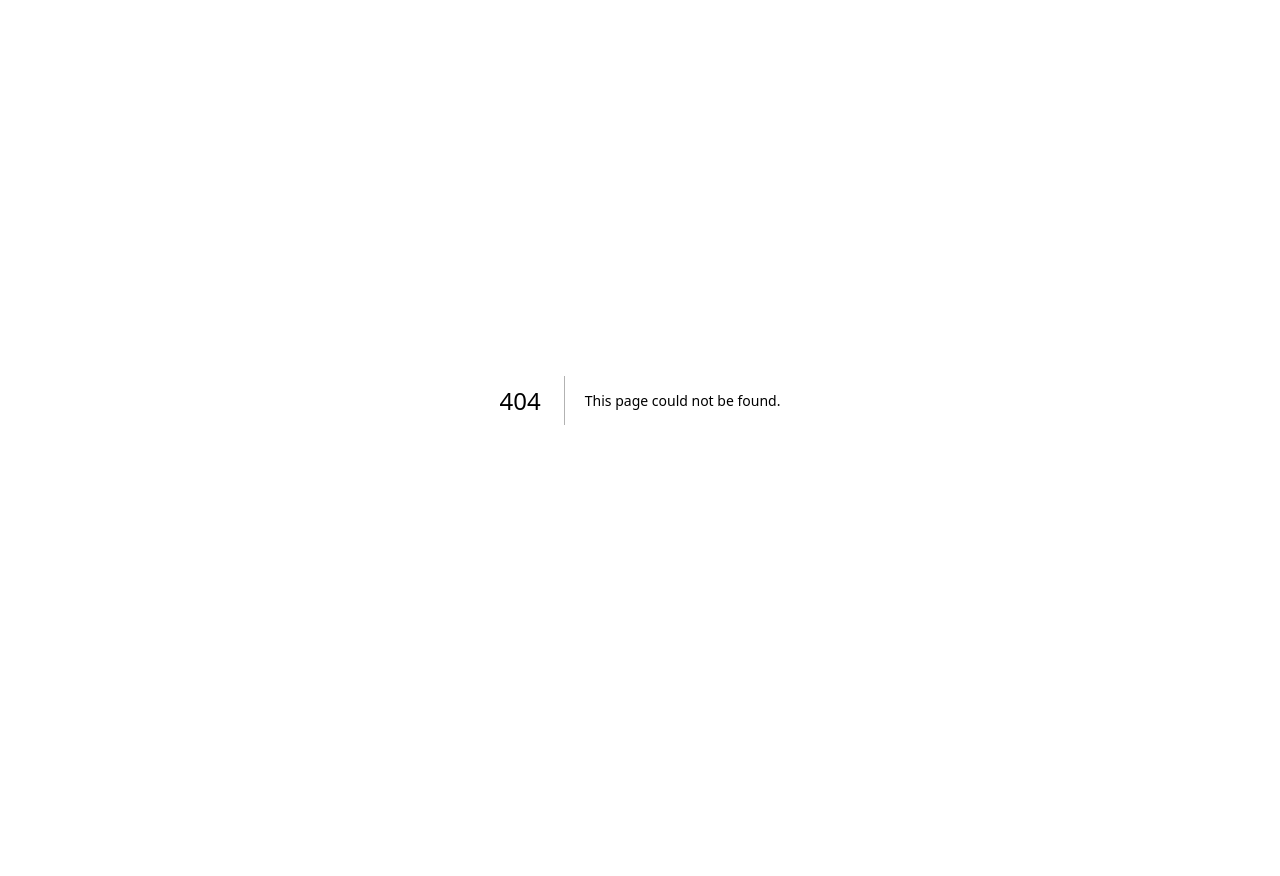
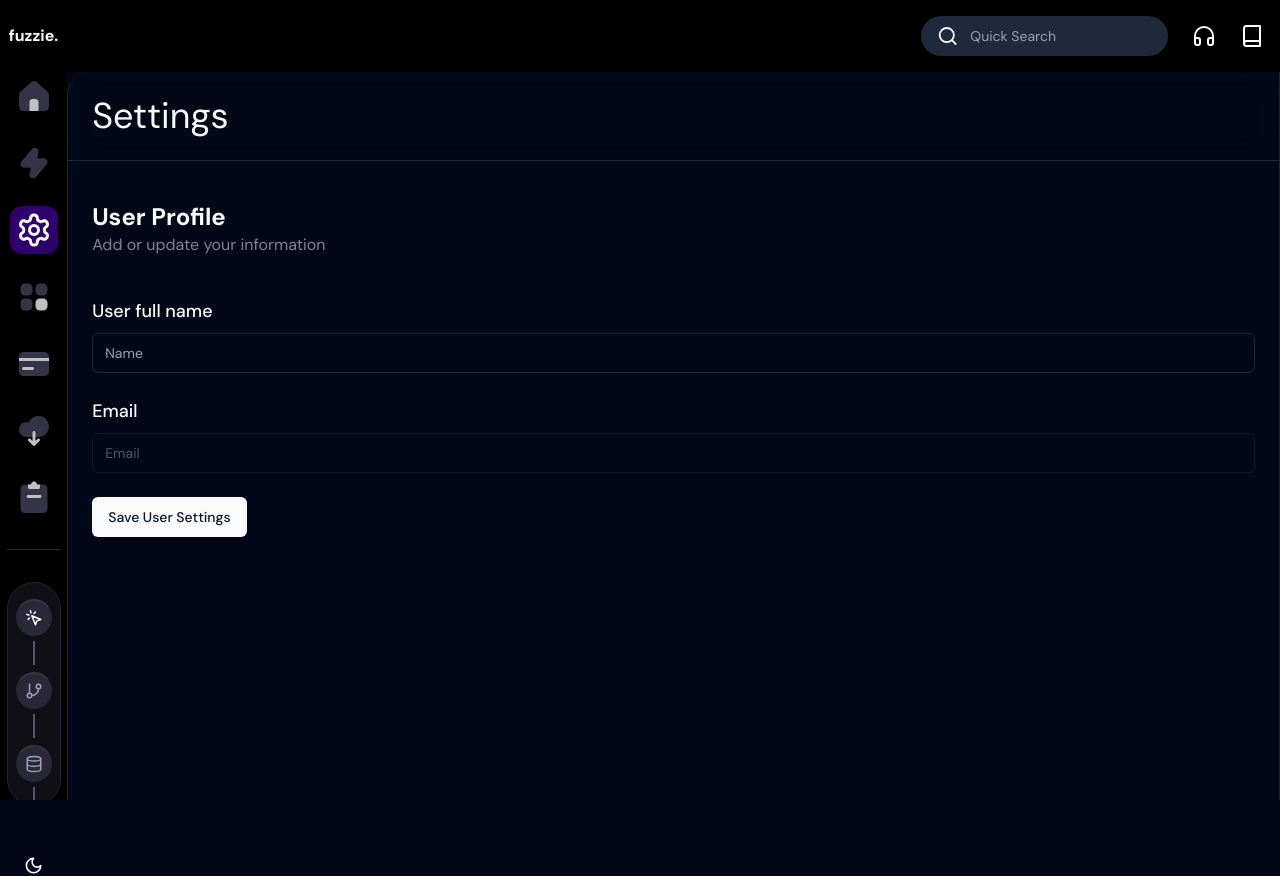
Before and after one commit to chanwoo00106/fuzzie-production, a Next.js app: page /settings in a window 1280 px wide. Before the commit this address had no page. Before the commit the page ends 800 px from the top, so only its background shows below. Built offline with nearby package versions, Linux system fonts and the light colour scheme.

Commit message:
feat: add profile field form

```diff
--- a/package.json
+++ b/package.json
@@ -9,7 +9,9 @@
     "lint": "next lint"
   },
   "dependencies": {
+    "@hookform/resolvers": "^3.3.4",
     "@radix-ui/react-dropdown-menu": "^2.0.6",
+    "@radix-ui/react-label": "^2.0.2",
     "@radix-ui/react-separator": "^1.0.3",
     "@radix-ui/react-slot": "^1.0.2",
     "@radix-ui/react-tooltip": "^1.0.7",
@@ -24,8 +26,10 @@
     "next-themes": "^0.3.0",
     "react": "^18",
     "react-dom": "^18",
+    "react-hook-form": "^7.51.3",
     "tailwind-merge": "^2.2.2",
-    "tailwindcss-animate": "^1.0.7"
+    "tailwindcss-animate": "^1.0.7",
+    "zod": "^3.23.4"
   },
   "devDependencies": {
     "typescript": "^5",
--- /dev/null
+++ b/src/app/(main)/(pages)/settings/page.tsx
@@ -0,0 +1,27 @@
+import ProfileForm from "@/components/forms/ProfileForm";
+
+const Settings = () => {
+  return (
+    <div className="flex flex-col gap-4">
+      <h1 className="sticky top-0 z-[10] flex items-center justify-between border-b bg-background/50 p-6 text-4xl backdrop-blur-lg">
+        <span>Settings</span>
+      </h1>
+      <div className="flex flex-col gap-10 p-6">
+        <div>
+          <h2 className="text-2xl font-bold">User Profile</h2>
+          <p className="text-base text-white/50">
+            Add or update your information
+          </p>
+        </div>
+        {/* <ProfilePicture */}
+        {/*   onDelete={removeProfileImage} */}
+        {/*   userImage={user?.profileImage || ""} */}
+        {/*   onUpload={uploadProfileImage} */}
+        {/* /> */}
+        <ProfileForm />
+      </div>
+    </div>
+  );
+};
+
+export default Settings;
--- /dev/null
+++ b/src/components/forms/ProfileForm.tsx
@@ -0,0 +1,81 @@
+"use client";
+
+import { EditUserProfileSchema } from "@/lib/types";
+import { zodResolver } from "@hookform/resolvers/zod";
+import { useState } from "react";
+import { useForm } from "react-hook-form";
+import { z } from "zod";
+import {
+  Form,
+  FormControl,
+  FormField,
+  FormItem,
+  FormLabel,
+  FormMessage,
+} from "../ui/form";
+import { Input } from "../ui/input";
+import { Button } from "../ui/button";
+import { Loader2 } from "lucide-react";
+
+interface Props {}
+
+const ProfileForm = ({}: Props) => {
+  const [isLoading, setIsLoading] = useState(false);
+
+  const form = useForm<z.infer<typeof EditUserProfileSchema>>({
+    mode: "onChange",
+    resolver: zodResolver(EditUserProfileSchema),
+    defaultValues: {
+      name: "",
+      email: "",
+    },
+  });
+
+  return (
+    <Form {...form}>
+      <form className="flex flex-col gap-6" onSubmit={() => {}}>
+        <FormField
+          disabled={isLoading}
+          control={form.control}
+          name="name"
+          render={({ field }) => (
+            <FormItem>
+              <FormLabel className="text-lg">User full name</FormLabel>
+              <FormControl>
+                <Input placeholder="Name" {...field} />
+              </FormControl>
+              <FormMessage />
+            </FormItem>
+          )}
+        />
+        <FormField
+          disabled={true}
+          control={form.control}
+          name="email"
+          render={({ field }) => (
+            <FormItem>
+              <FormLabel className="text-lg">Email</FormLabel>
+              <FormControl>
+                <Input placeholder="Email" type="email" {...field} />
+              </FormControl>
+              <FormMessage />
+            </FormItem>
+          )}
+        />
+
+        <Button
+          type="submit"
+          className="self-start hover:bg-black hover:text-white hover:border-[1px]"
+        >
+          {isLoading ? (
+            <Loader2 className="mr-2 h-4 w-4  animate-spin" />
+          ) : (
+            "Save User Settings"
+          )}
+        </Button>
+      </form>
+    </Form>
+  );
+};
+
+export default ProfileForm;
--- /dev/null
+++ b/src/components/ui/form.tsx
@@ -0,0 +1,176 @@
+import * as React from "react"
+import * as LabelPrimitive from "@radix-ui/react-label"
+import { Slot } from "@radix-ui/react-slot"
+import {
+  Controller,
+  ControllerProps,
+  FieldPath,
+  FieldValues,
+  FormProvider,
+  useFormContext,
+} from "react-hook-form"
+
+import { cn } from "@/lib/utils"
+import { Label } from "@/components/ui/label"
+
+const Form = FormProvider
+
+type FormFieldContextValue<
+  TFieldValues extends FieldValues = FieldValues,
+  TName extends FieldPath<TFieldValues> = FieldPath<TFieldValues>
+> = {
+  name: TName
+}
+
+const FormFieldContext = React.createContext<FormFieldContextValue>(
+  {} as FormFieldContextValue
+)
+
+const FormField = <
+  TFieldValues extends FieldValues = FieldValues,
+  TName extends FieldPath<TFieldValues> = FieldPath<TFieldValues>
+>({
+  ...props
+}: ControllerProps<TFieldValues, TName>) => {
+  return (
+    <FormFieldContext.Provider value={{ name: props.name }}>
+      <Controller {...props} />
+    </FormFieldContext.Provider>
+  )
+}
+
+const useFormField = () => {
+  const fieldContext = React.useContext(FormFieldContext)
+  const itemContext = React.useContext(FormItemContext)
+  const { getFieldState, formState } = useFormContext()
+
+  const fieldState = getFieldState(fieldContext.name, formState)
+
+  if (!fieldContext) {
+    throw new Error("useFormField should be used within <FormField>")
+  }
+
+  const { id } = itemContext
+
+  return {
+    id,
+    name: fieldContext.name,
+    formItemId: `${id}-form-item`,
+    formDescriptionId: `${id}-form-item-description`,
+    formMessageId: `${id}-form-item-message`,
+    ...fieldState,
+  }
+}
+
+type FormItemContextValue = {
+  id: string
+}
+
+const FormItemContext = React.createContext<FormItemContextValue>(
+  {} as FormItemContextValue
+)
+
+const FormItem = React.forwardRef<
+  HTMLDivElement,
+  React.HTMLAttributes<HTMLDivElement>
+>(({ className, ...props }, ref) => {
+  const id = React.useId()
+
+  return (
+    <FormItemContext.Provider value={{ id }}>
+      <div ref={ref} className={cn("space-y-2", className)} {...props} />
+    </FormItemContext.Provider>
+  )
+})
+FormItem.displayName = "FormItem"
+
+const FormLabel = React.forwardRef<
+  React.ElementRef<typeof LabelPrimitive.Root>,
+  React.ComponentPropsWithoutRef<typeof LabelPrimitive.Root>
+>(({ className, ...props }, ref) => {
+  const { error, formItemId } = useFormField()
+
+  return (
+    <Label
+      ref={ref}
+      className={cn(error && "text-destructive", className)}
+      htmlFor={formItemId}
+      {...props}
+    />
+  )
+})
+FormLabel.displayName = "FormLabel"
+
+const FormControl = React.forwardRef<
+  React.ElementRef<typeof Slot>,
+  React.ComponentPropsWithoutRef<typeof Slot>
+>(({ ...props }, ref) => {
+  const { error, formItemId, formDescriptionId, formMessageId } = useFormField()
+
+  return (
+    <Slot
+      ref={ref}
+      id={formItemId}
+      aria-describedby={
+        !error
+          ? `${formDescriptionId}`
+          : `${formDescriptionId} ${formMessageId}`
+      }
+      aria-invalid={!!error}
+      {...props}
+    />
+  )
+})
+FormControl.displayName = "FormControl"
+
+const FormDescription = React.forwardRef<
+  HTMLParagraphElement,
+  React.HTMLAttributes<HTMLParagraphElement>
+>(({ className, ...props }, ref) => {
+  const { formDescriptionId } = useFormField()
+
+  return (
+    <p
+      ref={ref}
+      id={formDescriptionId}
+      className={cn("text-sm text-muted-foreground", className)}
+      {...props}
+    />
+  )
+})
+FormDescription.displayName = "FormDescription"
+
+const FormMessage = React.forwardRef<
+  HTMLParagraphElement,
+  React.HTMLAttributes<HTMLParagraphElement>
+>(({ className, children, ...props }, ref) => {
+  const { error, formMessageId } = useFormField()
+  const body = error ? String(error?.message) : children
+
+  if (!body) {
+    return null
+  }
+
+  return (
+    <p
+      ref={ref}
+      id={formMessageId}
+      className={cn("text-sm font-medium text-destructive", className)}
+      {...props}
+    >
+      {body}
+    </p>
+  )
+})
+FormMessage.displayName = "FormMessage"
+
+export {
+  useFormField,
+  Form,
+  FormItem,
+  FormLabel,
+  FormControl,
+  FormDescription,
+  FormMessage,
+  FormField,
+}
--- /dev/null
+++ b/src/components/ui/label.tsx
@@ -0,0 +1,26 @@
+"use client"
+
+import * as React from "react"
+import * as LabelPrimitive from "@radix-ui/react-label"
+import { cva, type VariantProps } from "class-variance-authority"
+
+import { cn } from "@/lib/utils"
+
+const labelVariants = cva(
+  "text-sm font-medium leading-none peer-disabled:cursor-not-allowed peer-disabled:opacity-70"
+)
+
+const Label = React.forwardRef<
+  React.ElementRef<typeof LabelPrimitive.Root>,
+  React.ComponentPropsWithoutRef<typeof LabelPrimitive.Root> &
+    VariantProps<typeof labelVariants>
+>(({ className, ...props }, ref) => (
+  <LabelPrimitive.Root
+    ref={ref}
+    className={cn(labelVariants(), className)}
+    {...props}
+  />
+))
+Label.displayName = LabelPrimitive.Root.displayName
+
+export { Label }
--- /dev/null
+++ b/src/lib/types.ts
@@ -0,0 +1,6 @@
+import { z } from "zod";
+
+export const EditUserProfileSchema = z.object({
+  email: z.string().email("Required"),
+  name: z.string().min(1, "Required"),
+});
```
Also changed, not shown: 1 other file (tests, documents, lock files or other folders).
